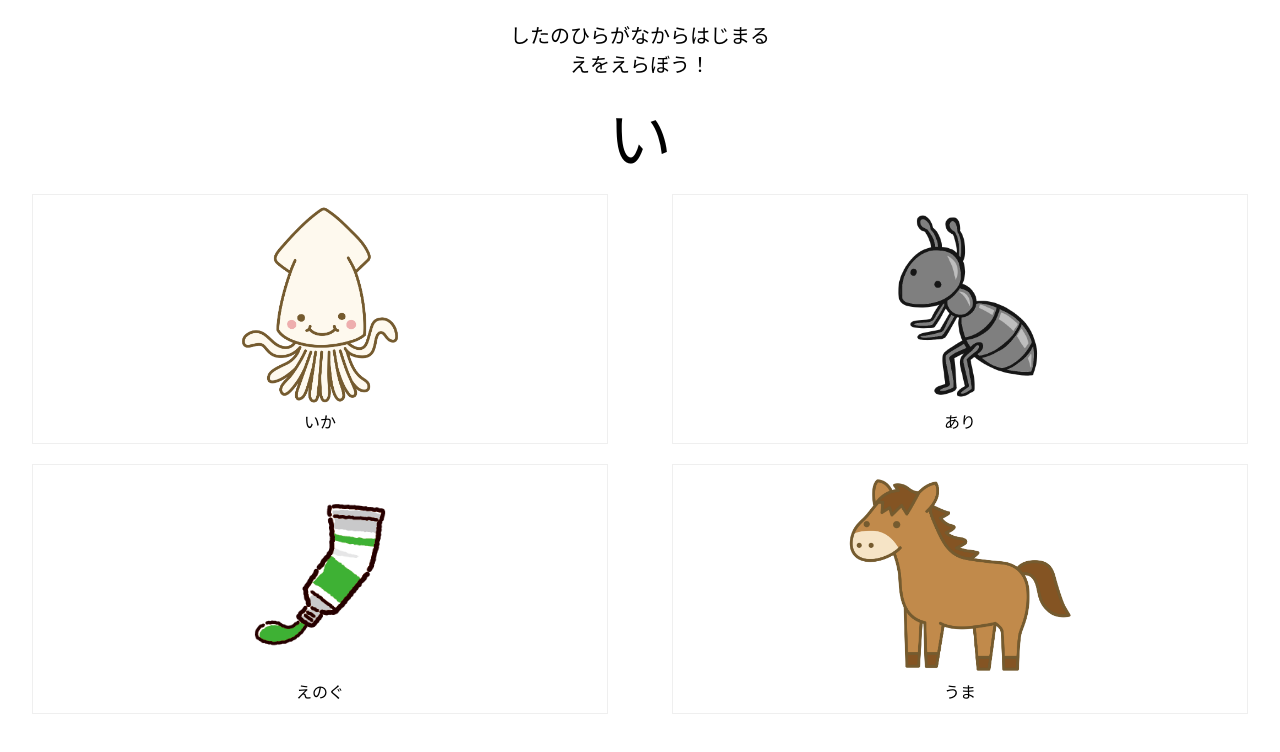
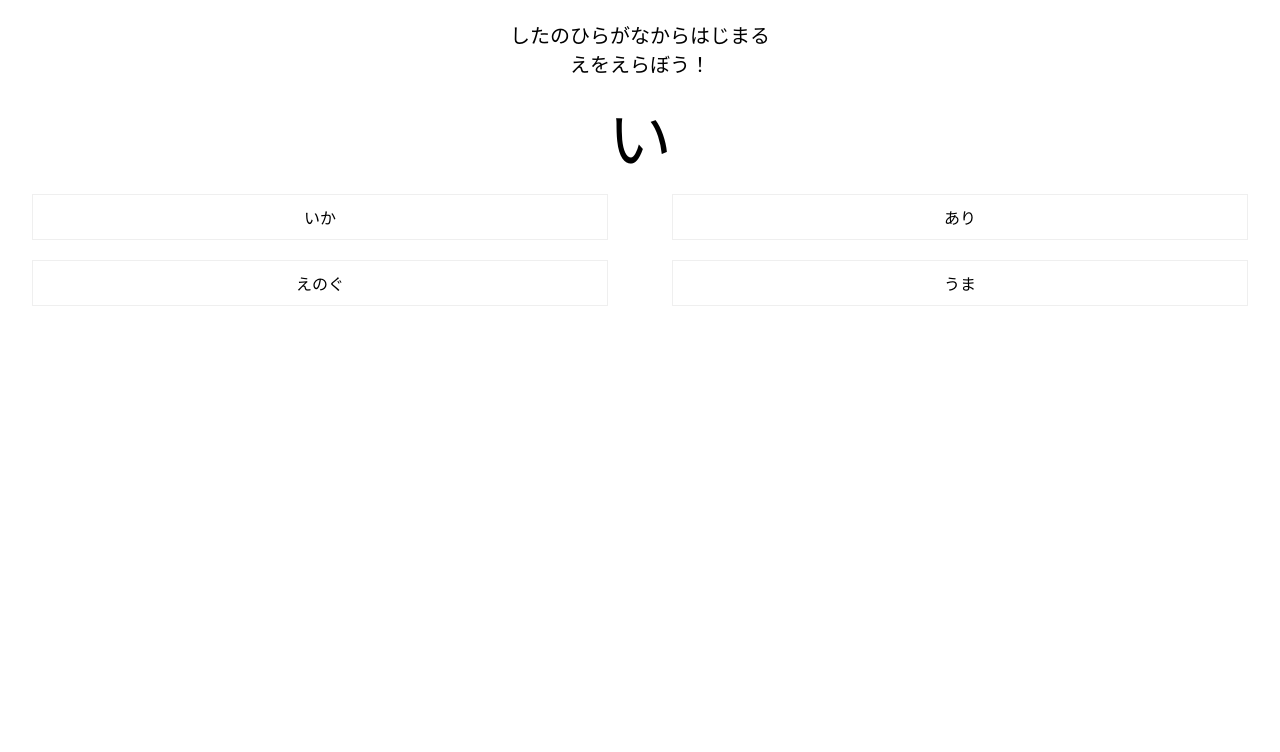
Before and after one commit to masayuki-abe/aiueo-quiz, a Nuxt app: page / in a window 1280 px wide. Shown: the top 752 px of the page. Built offline with nearby package versions, Linux system fonts and the light colour scheme.

Commit message:
正解をクリックしたときに回答が出るように調整

```diff
--- a/pages/index.vue
+++ b/pages/index.vue
@@ -8,14 +8,25 @@
     <ul class="answer-list">
       <li v-for="questionArray in shuffleArray" :key="questionArray.en" :class="questionArray.en">
         <template v-if="questionClassText === questionArray.en">
-          <p @click="okAnswer">
-            <img :src="require(`~/assets/img/${questionArray.src[randomeAnswerNumber]}.png`)"><br>
+          <p class="question-card" @click="okJudgement">
+            <!-- <img :src="require(`~/assets/img/${questionArray.src[randomeAnswerNumber]}.png`)"><br> -->
             {{ questionArray.list[randomeAnswerNumber] }}
           </p>
+          <transition
+            name="answerCard"
+          >
+            <div v-if="okFlag" class="answer-card" @click="okAnswer">
+              <img :src="require(`~/assets/img/${questionArray.src[randomeAnswerNumber]}.png`)"><br>
+              {{ questionArray.list[randomeAnswerNumber] }}<br>
+              <p class="btn-next">
+                つぎのもんだい
+              </p>
+            </div>
+          </transition>
         </template>
         <template v-else>
-          <p ref="ngAnswers" class="ng" @click="ngAnswer">
-            <img :src="require(`~/assets/img/${questionArray.src[randomeAnswerNumber]}.png`)"><br>
+          <p ref="ngAnswers" class="question-card ng" @click="ngAnswer">
+            <!-- <img :src="require(`~/assets/img/${questionArray.src[randomeAnswerNumber]}.png`)"><br> -->
             {{ questionArray.list[randomeAnswerNumber] }}
           </p>
         </template>
@@ -39,7 +50,8 @@ export default {
       clickNg: [],
       newRandomArrayNumber: Number,
       randomeAnswerNumber: Number,
-      good: ''
+      good: '',
+      okFlag: false
     }
   },
   computed: {
@@ -100,6 +112,9 @@ export default {
       }
       return array
     },
+    okJudgement () {
+      this.okFlag = true
+    },
     okAnswer () {
       this.newRandomArrayNumber = Math.floor(Math.random() * this.getBaseArray.length)
       this.randomeAnswerNumber = Math.floor(Math.random() * 3)
@@ -111,10 +126,10 @@ export default {
       this.shuffleArray = this.shuffle(this.concatArray).slice(0, 4)
       // answerNgLists.classList.remove('none')
       const ngAns = document.querySelectorAll('.active')
-      console.log(ngAns)
       ngAns.forEach(function (target) {
         target.classList.remove('active')
       })
+      this.okFlag = false
       // document.getElementById('ng').classList.remove('active')
     },
     ngAnswer (e) {
```
